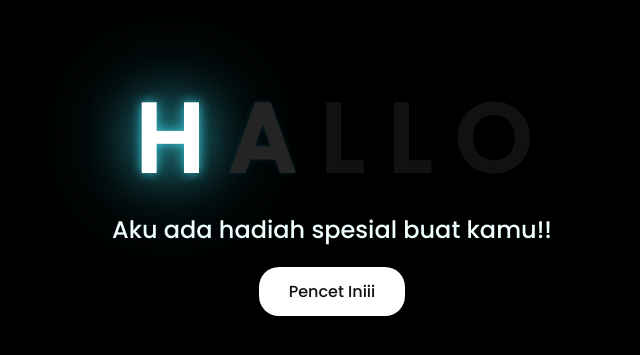
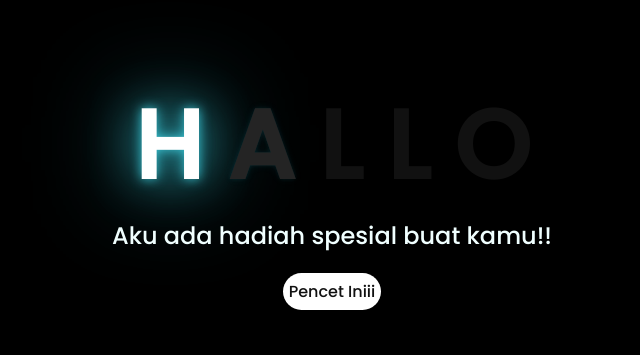
Before and after one commit to ilhanawafi10/myflower, a plain HTML site: page index.html in a window 1280 px wide. Shown: the part 217-572 px from the top of the page, without its empty margins (316-956 px from the left). Drawn offline with Linux system fonts and the light colour scheme.

Commit message:
secondCommit

```diff
--- a/css/style.css
+++ b/css/style.css
@@ -84,8 +84,7 @@ body {
 }
 
 button {
-    padding: 12px;
-    padding-inline: 30px;
+    padding: 6px;
     background: white;
     border: none;
     font: bold;
```
